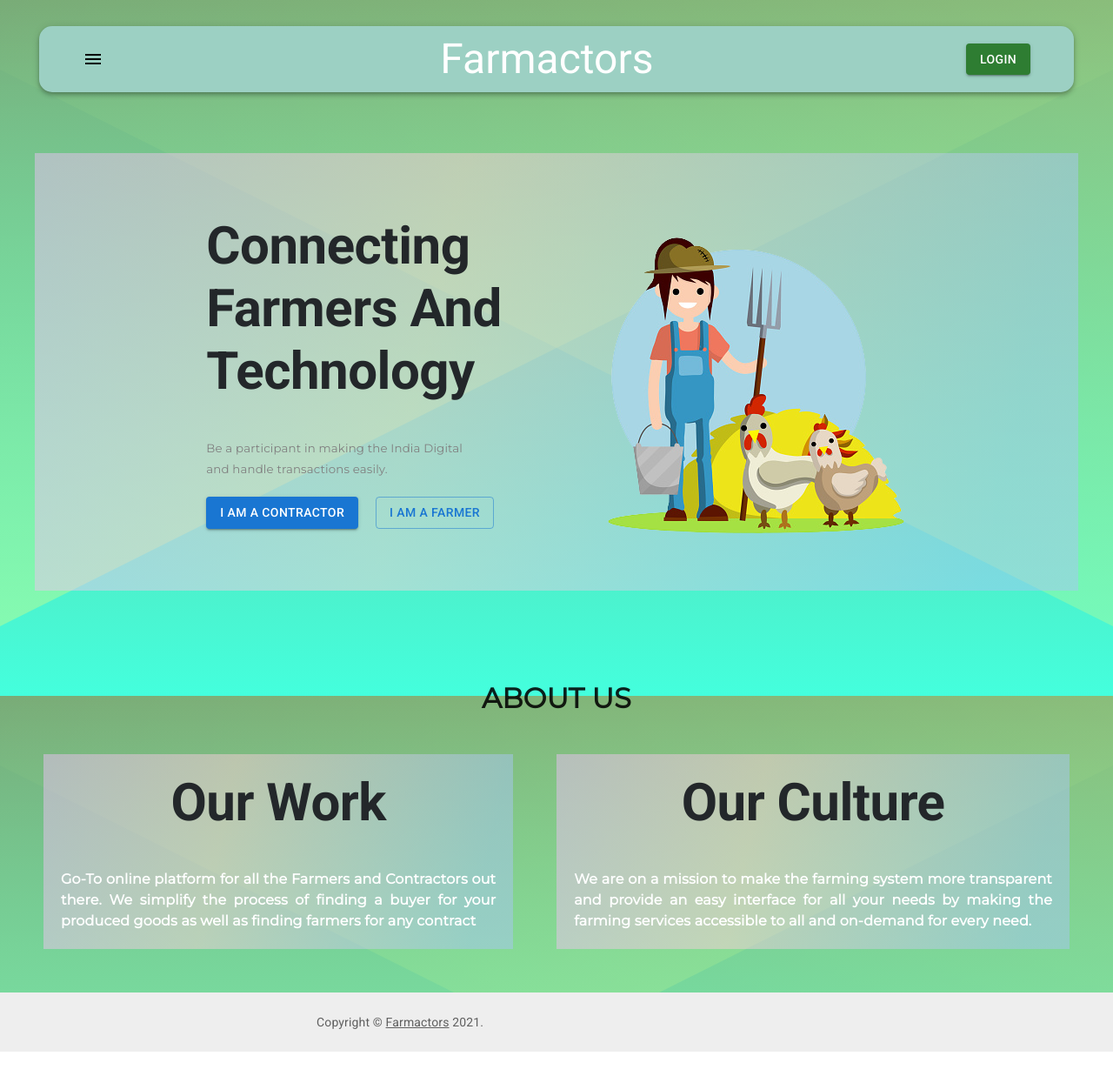
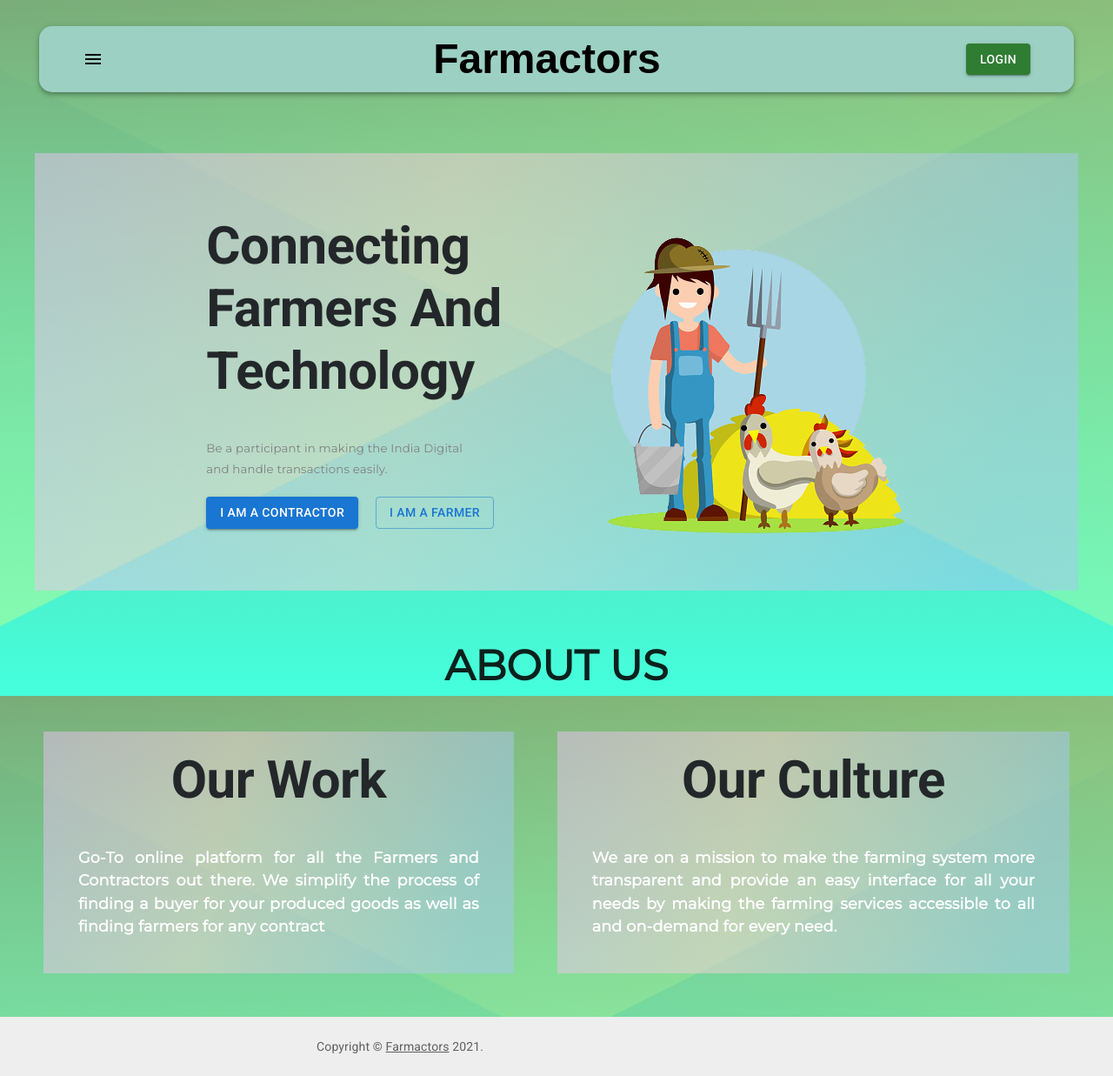
Before and after one commit to KAJU-KATLI/green-hackathon-frontend, a React (Create React App) app: page / in a window 1280 px wide. Shown: the whole page at 87% size. Before the commit the page ends 1209 px from the top, so only its background shows below. Built offline with nearby package versions, Linux system fonts and the light colour scheme; what apisauce would draw is missing.

Commit message:
styling changes landing page

```diff
--- a/src/components/Navbar.js
+++ b/src/components/Navbar.js
@@ -43,7 +43,12 @@ const Navbar = () => {
           variant="h3"
           component="div"
           sx={{ flexGrow: 1 }}
-          style={{ textAlign: "center" }}
+          style={{
+            textAlign: "center",
+            color: "#000",
+            fontWeight: 700,
+            fontFamily: "sans-serif",
+          }}
         >
           Farmactors
         </Typography>
--- a/src/pages/Landing/AboutUs/AboutUs.css
+++ b/src/pages/Landing/AboutUs/AboutUs.css
@@ -7,6 +7,17 @@
   justify-content: center;
   gap: 50px;
   padding: 40px 50px 50px 50px;
+}
+
+.left:hover {
+  background-color: black;
+  transform: scale(1.05);
+  cursor: pointer;
+}
+.right:hover {
+  background-color: black;
+  transform: scale(1.05);
+  cursor: pointer;
 }
 
 .box_head {
@@ -21,6 +32,7 @@
     rgba(168, 198, 243, 0.5) 91.43%
   );
   padding: 20px;
+  transition: 0.5s all ease-in-out;
 }
 
 @media screen and (max-width: 768px) {
--- a/src/pages/Landing/AboutUs/AboutUs.js
+++ b/src/pages/Landing/AboutUs/AboutUs.js
@@ -9,8 +9,9 @@ const AboutUs = () => {
       <h1
         style={{
           textAlign: "center",
-          marginTop: "100px",
+          marginTop: "50px",
           fontFamily: '"Montserrat", sans-serif',
+          fontSize: "3em",
         }}
       >
         ABOUT US
@@ -23,13 +24,20 @@ const AboutUs = () => {
             style={{
               color: "#23272A",
               fontWeight: "bold",
-              marginBottom: "40px",
+              marginBottom: "20px",
             }}
             className="box_head"
           >
             Our Work
           </Typography>
-          <h4 style={{ color: "white", textAlign: "justify" }}>
+          <h4
+            style={{
+              color: "white",
+              textAlign: "justify",
+              fontSize: "1.1em",
+              padding: "20px",
+            }}
+          >
             Go-To online platform for all the Farmers and Contractors out there.
             We simplify the process of finding a buyer for your produced goods
             as well as finding farmers for any contract
@@ -42,13 +50,20 @@ const AboutUs = () => {
             style={{
               color: "#23272A",
               fontWeight: "bold",
-              marginBottom: "40px",
+              marginBottom: "20px",
             }}
             className="box_head"
           >
             Our Culture
           </Typography>
-          <h4 style={{ color: "white", textAlign: "justify" }}>
+          <h4
+            style={{
+              color: "white",
+              textAlign: "justify",
+              fontSize: "1.1em",
+              padding: "20px",
+            }}
+          >
             We are on a mission to make the farming system more transparent and
             provide an easy interface for all your needs by making the farming
             services accessible to all and on-demand for every need.
```
Also changed, not shown: 2 other files (tests, documents, lock files or other folders).
